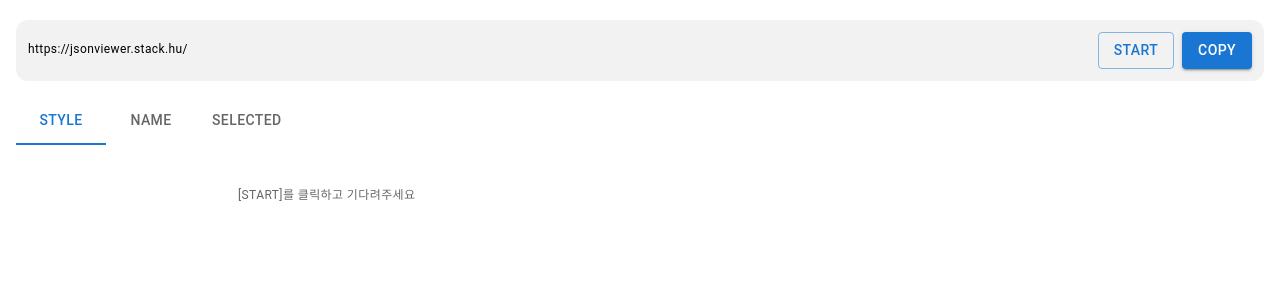
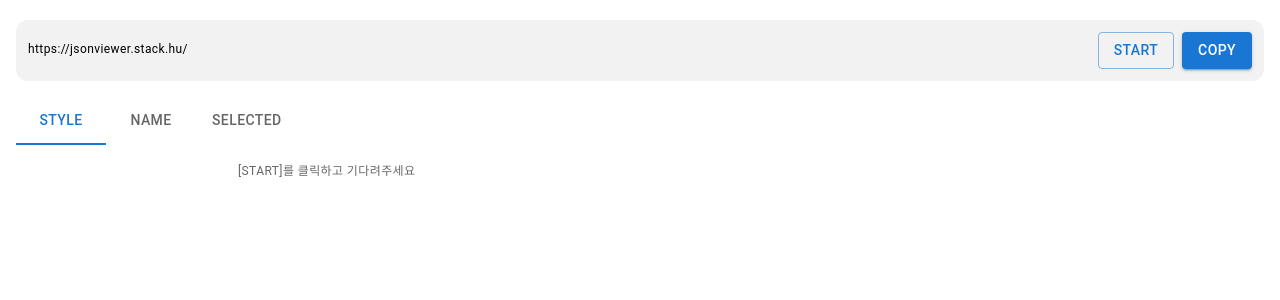
Before and after one commit to dukja/newReactFigmaPlugin, a React app: page / in a window 1280 px wide. Shown: the top 300 px of the page. Built offline with nearby package versions, Linux system fonts and the light colour scheme.

Commit message:
component="div" 제거

```diff
--- a/src/app/components/App.tsx
+++ b/src/app/components/App.tsx
@@ -108,19 +108,19 @@ const selectedContentRef = useRef<HTMLPreElement | null>(null);
             <Stack sx={{marginTop:"114px"}}>
               <CustomTabPanel value={value} index={0}>
                 <ContentBox>
-                  <pre ref={styleContentRef} id="nodeStyleContent">   <Typography component="div" color="text.secondary" variant="caption">
+                  <pre ref={styleContentRef} id="nodeStyleContent"><Typography color="text.secondary" variant="caption">
                   {nodeStyle ?  JSON.stringify(nodeStyle, null, 2): `[START]를 클릭하고 기다려주세요`}</Typography></pre>
                 </ContentBox>
               </CustomTabPanel>
               <CustomTabPanel value={value} index={1}>
                 <ContentBox>
-                <pre ref={nameContentRef} id="nodeStyleContent"><Typography component="div" color="text.secondary" variant="caption">
+                <pre ref={nameContentRef} id="nodeStyleContent"><Typography color="text.secondary" variant="caption">
                   {nodeStyle ?  JSON.stringify(nodeName, null, 2): `[START]를 클릭하고 기다려주세요`}</Typography></pre>
                   </ContentBox>
               </CustomTabPanel>
               <CustomTabPanel value={value} index={2}>
                 <ContentBox>
-                  <pre ref={selectedContentRef} id="nodeStyleContent"><Typography component="div" color="text.secondary" variant="caption">
+                  <pre ref={selectedContentRef} id="nodeStyleContent"><Typography color="text.secondary" variant="caption">
                   {seletedNode ?  JSON.stringify(seletedNode, null, 2): `에셋을 선택하고 [GET INFO]을 클릭해 주세요`}</Typography></pre>
                   <Button onClick={handleGetInfo} variant="contained">GET INFO</Button>
                 </ContentBox>
--- a/src/plugin/controller.ts
+++ b/src/plugin/controller.ts
@@ -252,7 +252,6 @@ function getSelectedNodeInfo(selectednNodes: any) {
     padding: [],
     defaultVariant: selectednNodes.defaultVariant ? selectednNodes.defaultVariant.name : null,
   };
-  console.log('selectednNodes',selectednNodes)
   selectednNodes.forEach((selectednNode)=>{
     if ('children' in selectednNode) {
       selectednNode.children.forEach((childNode: any) => {
```
